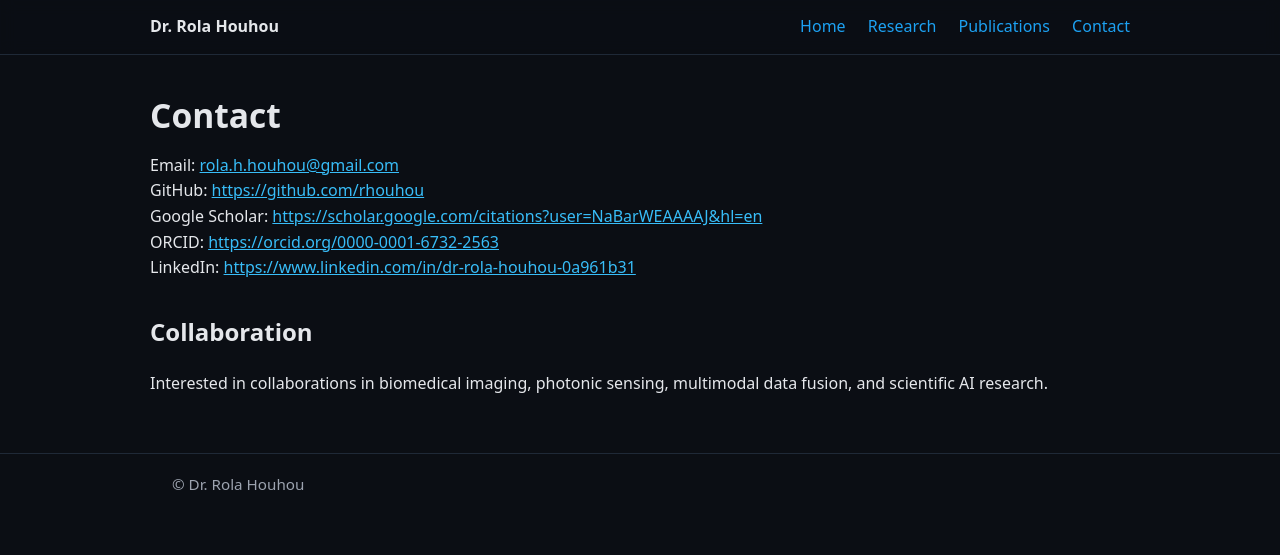
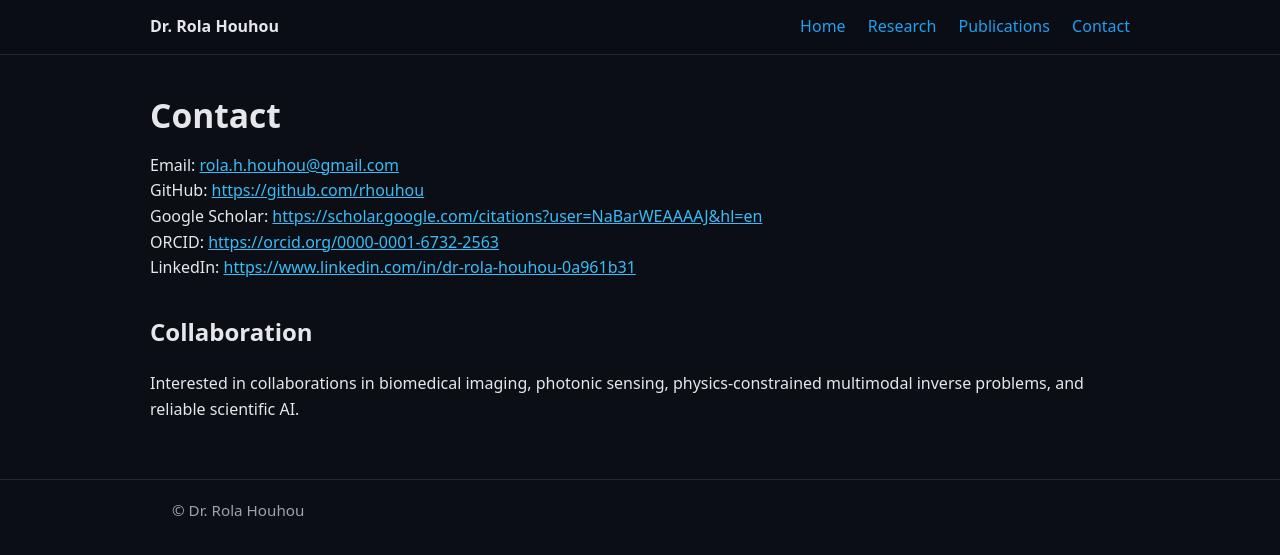
Before and after one commit to rhouhou/rhouhou.github.io, a Jekyll site: the page built from contact/index.md, in a window 1280 px wide. Shown: the top 555 px of the page. Built offline with Jekyll 4.4.1, drawn with Linux system fonts in a browser that asks for light colours.

Commit message:
Update index.md

```diff
--- a/contact/index.md
+++ b/contact/index.md
@@ -13,4 +13,4 @@ LinkedIn: [https://www.linkedin.com/in/dr-rola-houhou-0a961b31](https://www.link
 
 
 ## Collaboration
-Interested in collaborations in biomedical imaging, photonic sensing, multimodal data fusion, and scientific AI research.
+Interested in collaborations in biomedical imaging, photonic sensing, physics-constrained multimodal inverse problems, and reliable scientific AI.
```
